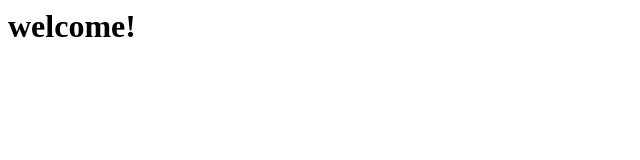
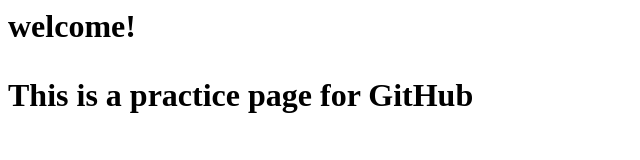
Before and after one commit to YuqiLi28/YuqiLi-Repository-Practice, a plain HTML site: page index.html in a window 1280 px wide. Shown: the whole page, without its empty margins (0-640 px from the left). Drawn offline with Linux system fonts and the light colour scheme.

Commit message:
changed html

```diff
--- a/index.html
+++ b/index.html
@@ -5,5 +5,6 @@
   </head>
   <body>
     <h1>welcome!<h1>
+    <p>This is a practice page for GitHub</p>
   </body>
 </html>
```
